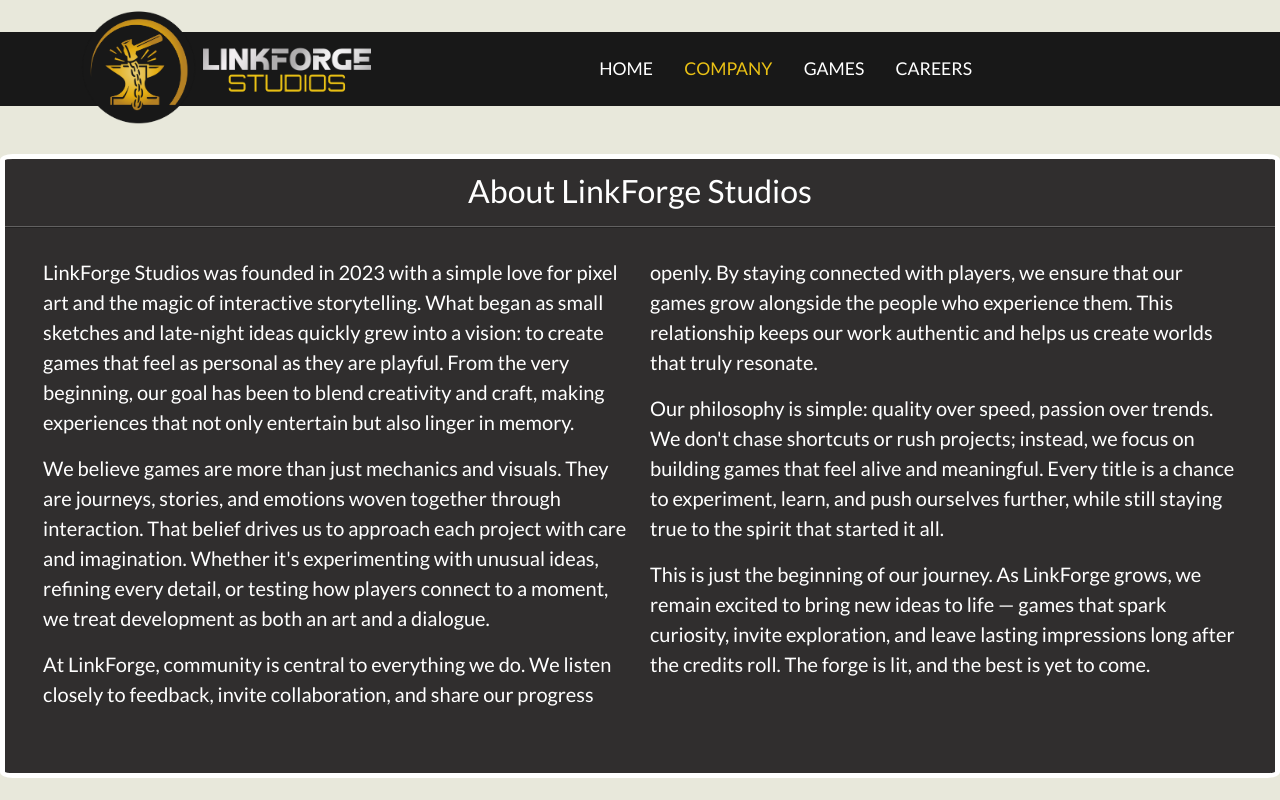
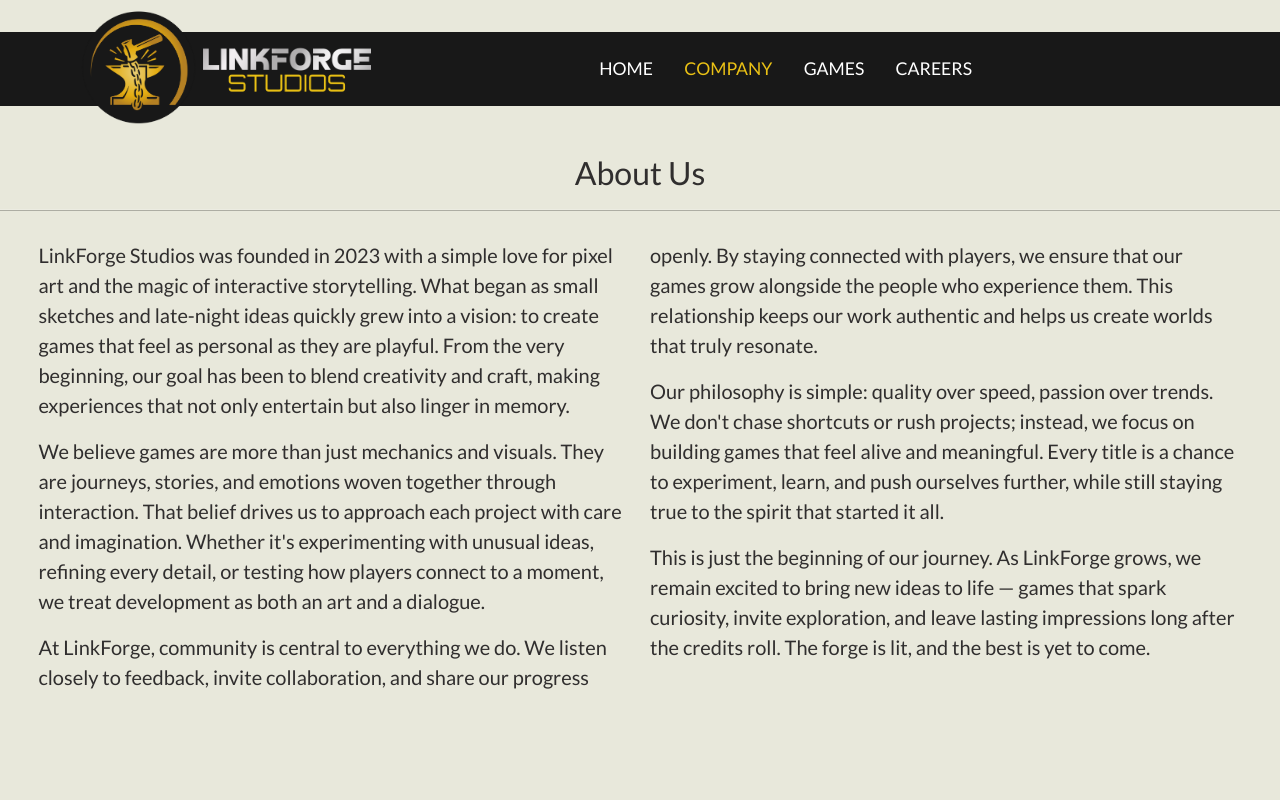
Before and after one commit to linkforgestudios/LinkForge.github.io, a plain HTML site: page company.html in a window 1280 px wide. Drawn offline with nearby package versions, Linux system fonts and the light colour scheme.

Commit message:
Removed black background from Company Page

```diff
--- a/company.html
+++ b/company.html
@@ -33,14 +33,11 @@
             <li id="nav-bar-items"><a href="projects.html" id="nav-bar-text">CAREERS</a></li>
         </ul>
     </div>
-    <div
-        style="background-color: #302e2e; border-style: solid; border-radius: 1%; border-width: 5px; margin-top: 2em; margin-bottom: 2em; padding-bottom:2%;">
-
-        <h2 style="padding-top:1%;">About LinkForge Studios</h2>
+    <div>
+        <h2 style="color: #302e2e;">About Us</h2>
         <hr>
-
-        <div>
-            <div style=" padding-top:1%; padding-left:3%; padding-right:3%; padding-bottom:3%;
+        <div style="color: #302e2e;">
+            <div style="padding-top:1%; padding-left:3%; padding-right:3%; padding-bottom:3%;
             text-align:left;font-size: 20px;column-count: 2; column-gap: 20px;">
                 <p>
                     LinkForge Studios was founded in 2023 with a simple love for pixel art and the magic of interactive
```
